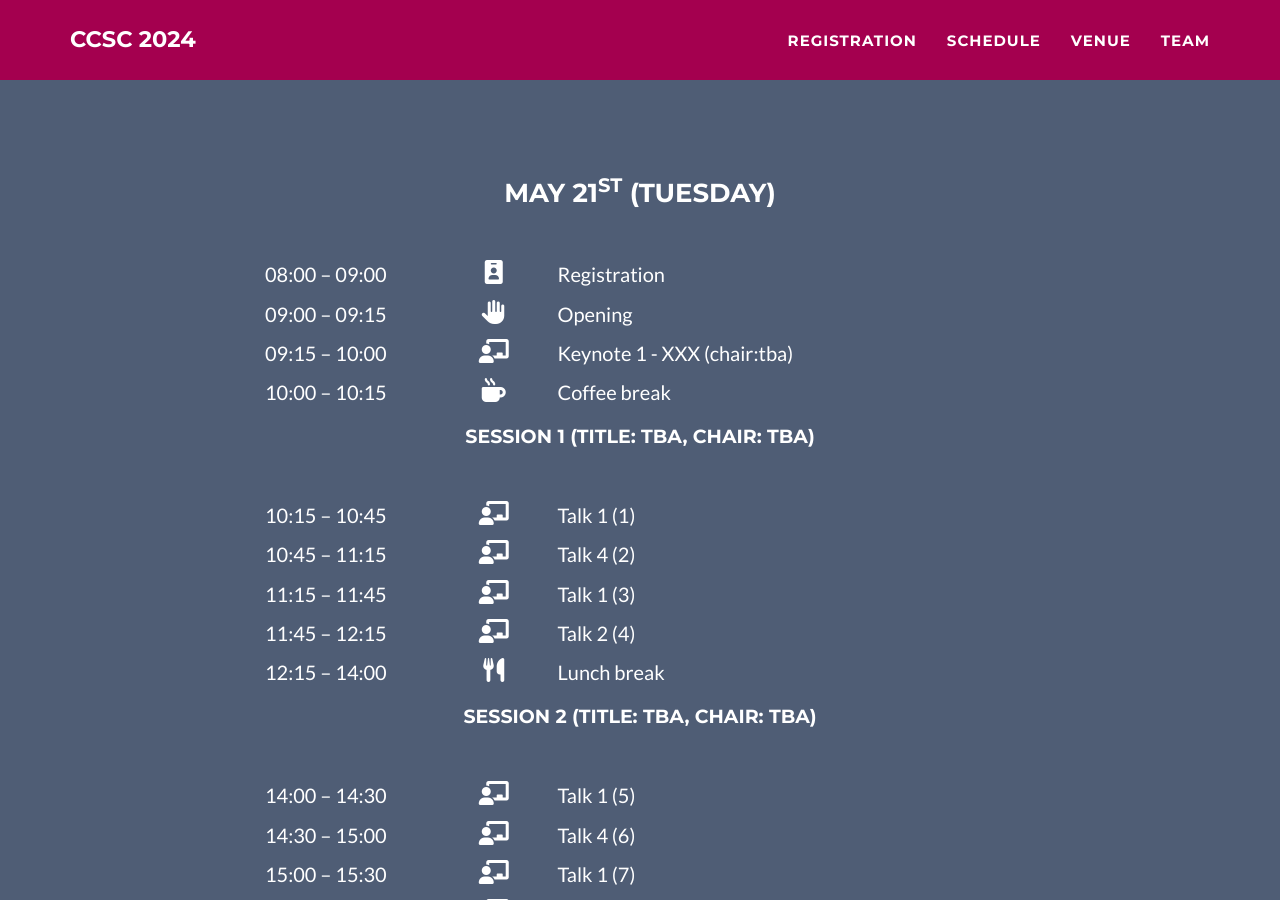
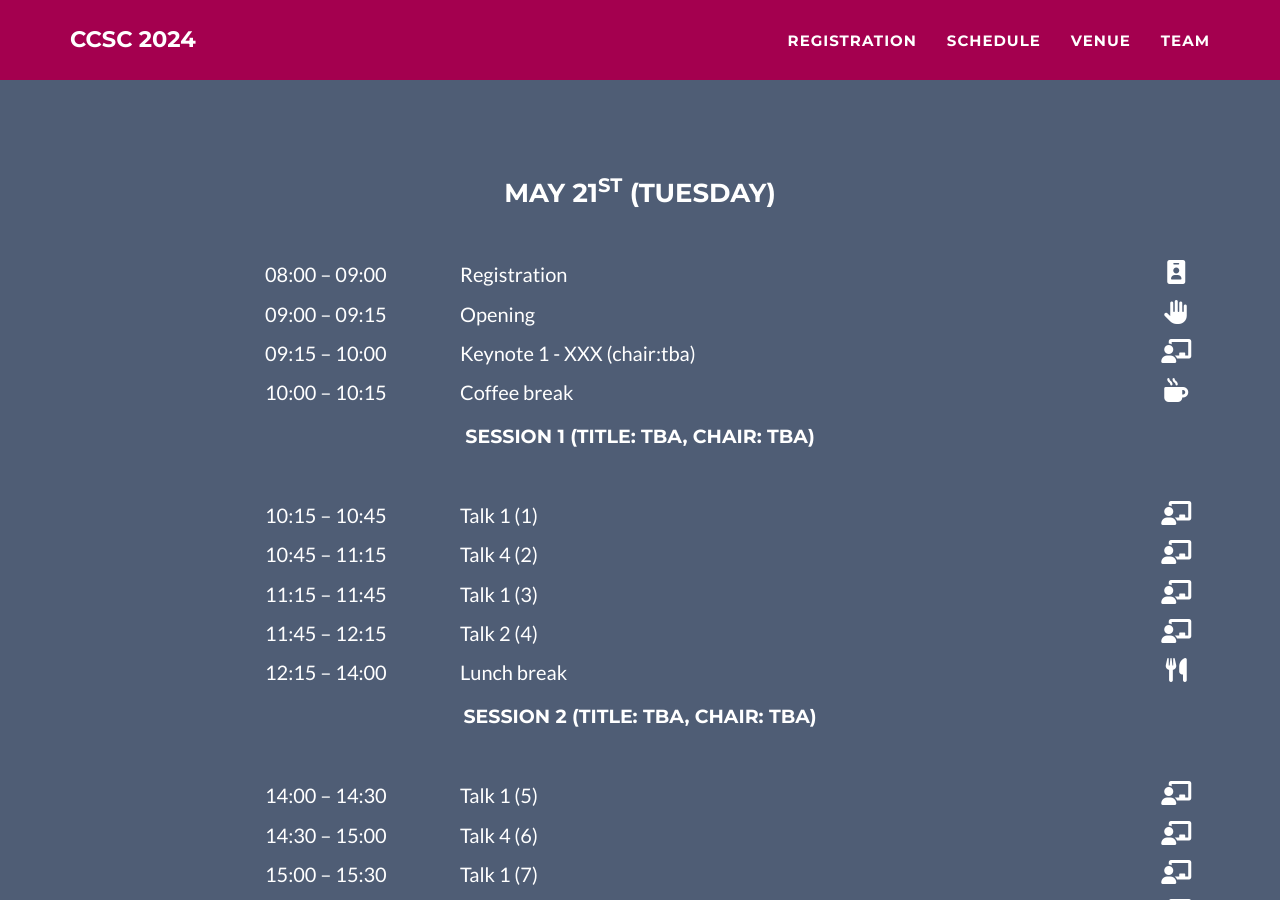
Before and after one commit to ccsc2024/ccsc2024.github.io, a Jekyll site: the page built from schedule.html, in a window 1280 px wide and 900 px high, scrolled down 452 px. Built offline with Jekyll 4.4.1, drawn with Linux system fonts in a browser that asks for light colours.

Commit message:
Update schedule_style.html

```diff
--- a/_includes/schedule_style.html
+++ b/_includes/schedule_style.html
@@ -34,6 +34,9 @@
             {{ event.time }}
           </p>
         </div>
+        <div class="col-lg-7">
+          <p>{{ event.descr }}</p>
+        </div>
         <div class="col-lg-1 text-center">
           {% if event.registration %}
             <i class="fa-solid fa-id-badge" style="font-size:24px;color:#ffffff;"></i>
@@ -60,9 +63,6 @@
             <i class="fa-solid fa-face-smile" style="font-size:24px;color:#ffffff;"></i>
           {%endif %}
         </div>
-        <div class="col-lg-7">
-          <p>{{ event.descr }}</p>
-        </div>
       </div>
       {% endfor %}
     </div>
@@ -87,6 +87,9 @@
           <p>
             {{ event.time }}
           </p>
+        </div>
+        <div class="col-lg-7">
+          <p>{{ event.descr }}</p>
         </div>
         <div class="col-lg-1 text-center">
           {% if event.registration %}
@@ -114,9 +117,6 @@
             <i class="fa-solid fa-face-smile" style="font-size:24px;color:#A4004F;"></i>
           {%endif %}
         </div>
-        <div class="col-lg-7">
-          <p>{{ event.descr }}</p>
-        </div>
       </div>
       {% endfor %}
     </div>
```
